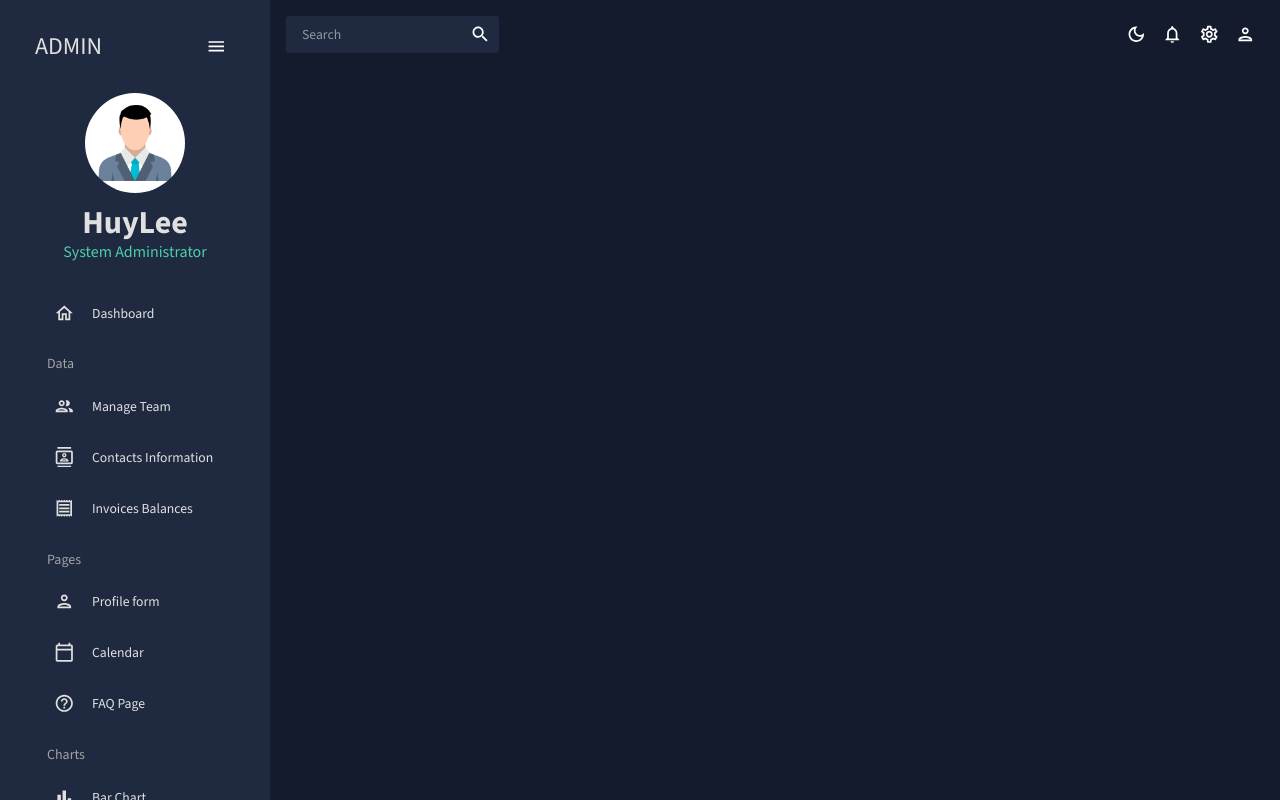
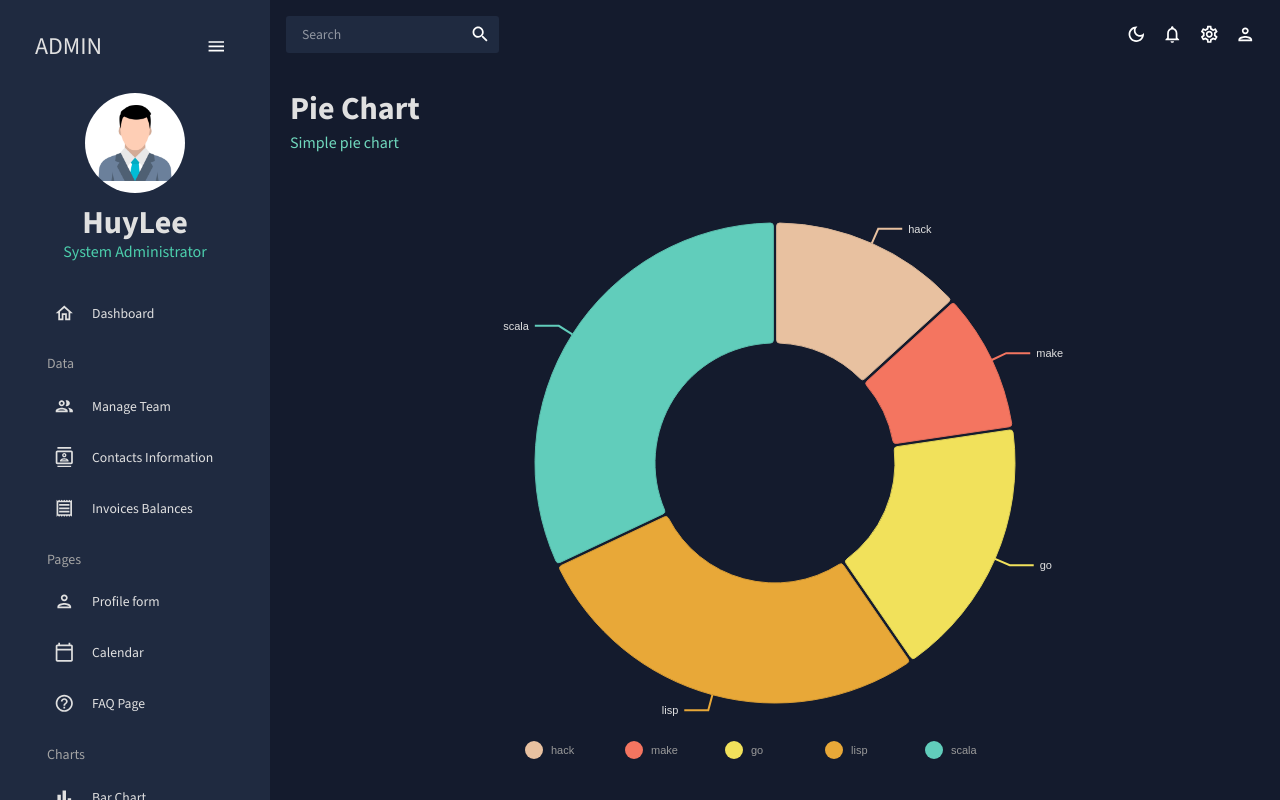
Before and after one commit to Huyllee/react-admin-dashboard, a React (Create React App) app: page /pie in a window 1280 px wide. Built offline with nearby package versions, Linux system fonts and the light colour scheme.

Commit message:
create pie chart component

```diff
--- a/src/App.js
+++ b/src/App.js
@@ -10,7 +10,7 @@
 import Bar from "./pages/bar";
 import Form from "./pages/form";
 // import Line from "./pages/line";
-// import Pie from "./pages/pie";
+import Pie from "./pages/pie";
 import FAQ from "./pages/faq";
 // import Geography from "./pages/geography";
 import Calendar from "./pages/calendar";
@@ -32,9 +32,9 @@
               <Route path="/invoices" element={<Invoices />} />
               <Route path="/contacts" element={<Contacts />} />
               <Route path="/bar" element={<Bar />} />
-              {/* <Route path="/form" element={<Form />} />
-              <Route path="/line" element={<Line />} />
-              <Route path="/pie" element={<Pie />} /> */}
+              <Route path="/form" element={<Form />} />
+              {/* <Route path="/line" element={<Line />} /> */}
+              <Route path="/pie" element={<Pie />} />
               <Route path="/faq" element={<FAQ />} />
               {/* <Route path="/geography" element={<Geography />} /> */}
               <Route path="/calendar" element={<Calendar />} />
--- /dev/null
+++ b/src/components/PieChart.jsx
@@ -0,0 +1,110 @@
+import { useTheme } from "@mui/material";
+import { ResponsivePie } from "@nivo/pie";
+import { tokens } from "../theme";
+import { mockPieData as data } from "../data/mockData";
+
+const PieChart = () => {
+  const theme = useTheme();
+  const colors = tokens(theme.palette.mode);
+
+  return (
+    <ResponsivePie
+      data={data}
+      theme={{
+        axis: {
+          domain: {
+            line: {
+              stroke: colors.grey[100],
+            },
+          },
+          legend: {
+            text: {
+              fill: colors.grey[100],
+            },
+          },
+          ticks: {
+            line: {
+              stroke: colors.grey[100],
+              strokeWidth: 1,
+            },
+            text: {
+              fill: colors.grey[100],
+            },
+          },
+        },
+        legends: {
+          text: {
+            fill: colors.grey[100],
+          },
+        },
+      }}
+      margin={{ top: 40, right: 80, bottom: 80, left: 80 }}
+      innerRadius={0.5}
+      padAngle={0.7}
+      cornerRadius={3}
+      activeOuterRadiusOffset={8}
+      borderWidth={1}
+      borderColor={{
+        from: "color",
+        modifiers: [["darker", 0.2]],
+      }}
+      arcLinkLabelsSkipAngle={10}
+      arcLinkLabelsTextColor={colors.grey[100]}
+      arcLinkLabelsThickness={2}
+      arcLinkLabelsColor={{ from: "color" }}
+      enableArcLabels={false}
+      arcLabelsSkipAngle={10}
+      arcLabelsTextColor={{
+        from: "color",
+        modifiers: [["darker", 2]],
+      }}
+      defs={[
+        {
+          id: "dots",
+          type: "patternDots",
+          background: "inherit",
+          color: "rgba(255, 255, 255, 0.3)",
+          size: 4,
+          padding: 1,
+          stagger: true,
+        },
+        {
+          id: "lines",
+          type: "patternLines",
+          background: "inherit",
+          color: "rgba(255, 255, 255, 0.3)",
+          rotation: -45,
+          lineWidth: 6,
+          spacing: 10,
+        },
+      ]}
+      legends={[
+        {
+          anchor: "bottom",
+          direction: "row",
+          justify: false,
+          translateX: 0,
+          translateY: 56,
+          itemsSpacing: 0,
+          itemWidth: 100,
+          itemHeight: 18,
+          itemTextColor: "#999",
+          itemDirection: "left-to-right",
+          itemOpacity: 1,
+          symbolSize: 18,
+          symbolShape: "circle",
+          effects: [
+            {
+              on: "hover",
+              style: {
+                itemTextColor: "#000",
+              },
+            },
+          ],
+        },
+      ]}
+    />
+  );
+};
+
+export default PieChart;
--- /dev/null
+++ b/src/pages/pie/index.jsx
@@ -0,0 +1,17 @@
+import React from "react";
+import { Box } from "@mui/material";
+import Header from "../../components/Header";
+import PieChart from "../../components/PieChart";
+
+const Pie = () => {
+  return (
+    <Box m="20px">
+      <Header title="Pie Chart" subtitle="Simple pie chart" />
+      <Box height="75vh">
+        <PieChart />
+      </Box>
+    </Box>
+  );
+};
+
+export default Pie;
```
